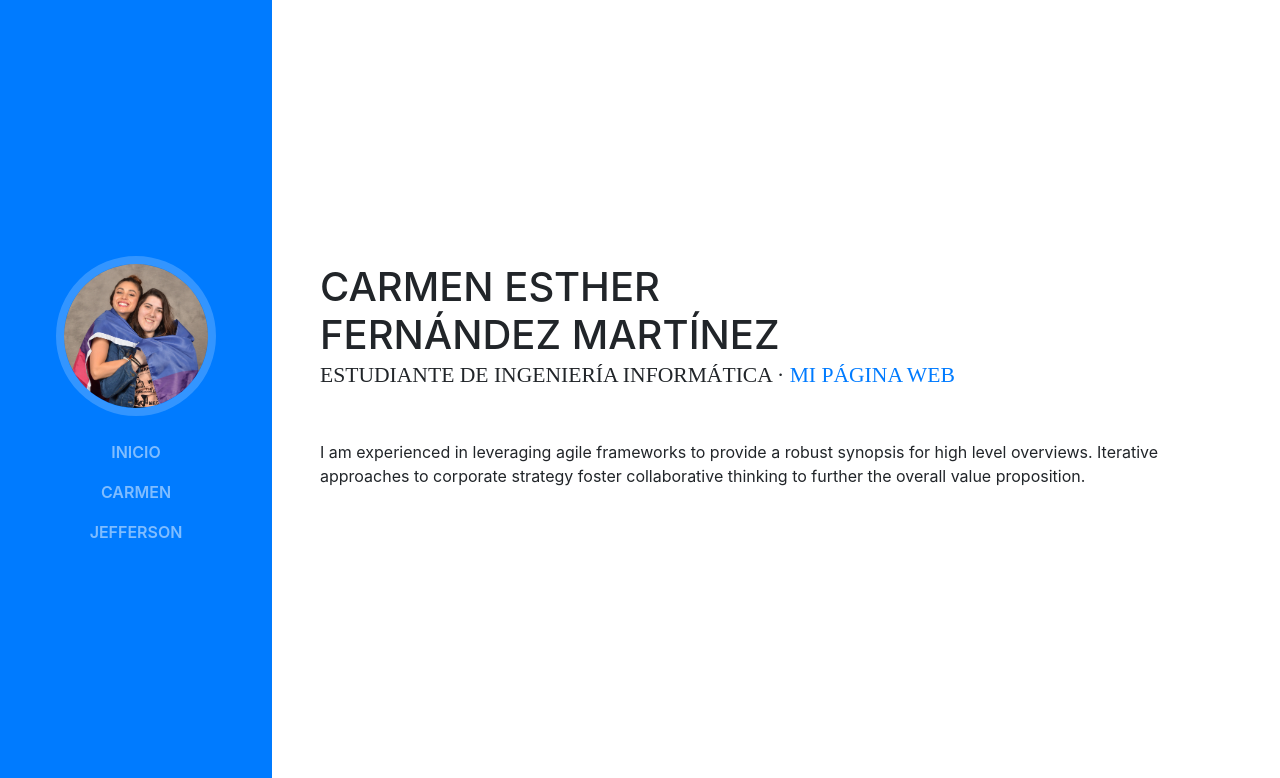
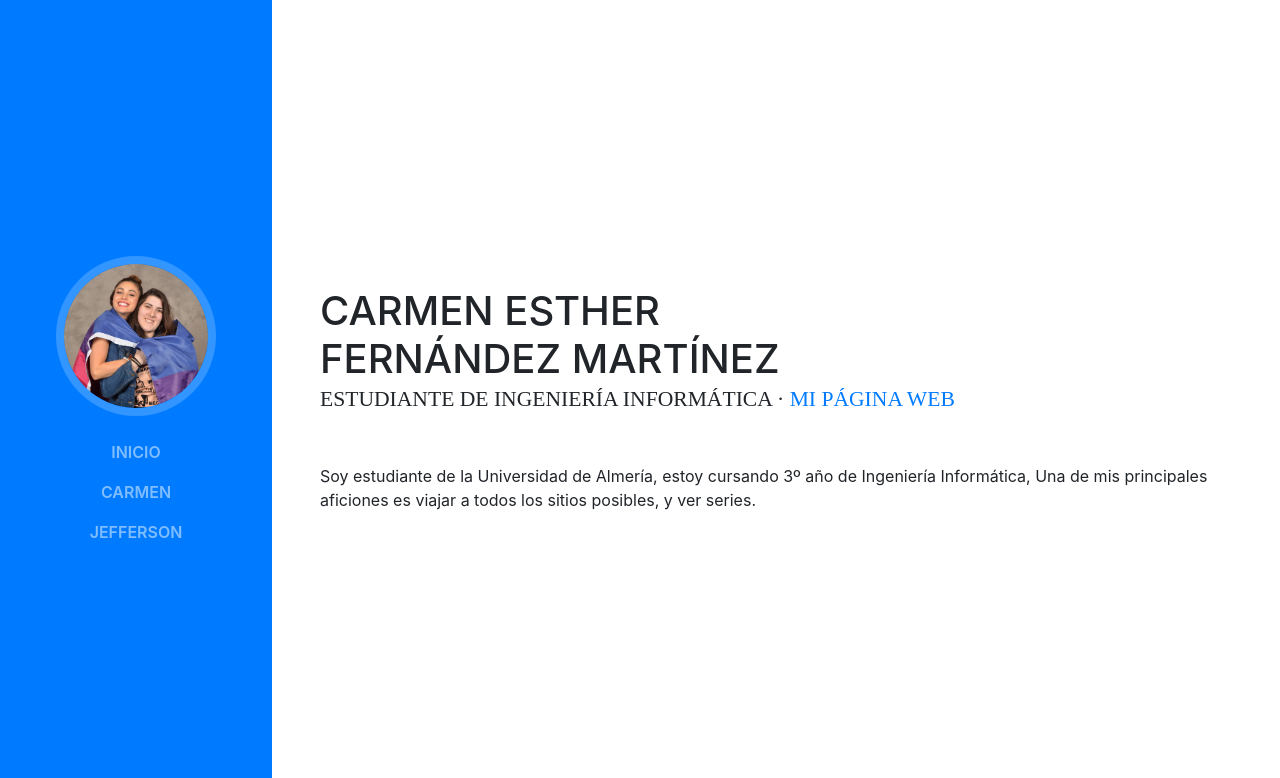
Before and after one commit to carmenesther/JumanjiWebsite, a website with bundled scripts: page carmen.html in a window 1280 px wide. Shown: the top 778 px of the page. Built offline with nearby package versions, Linux system fonts and the light colour scheme; a web font is replaced by a local one.

Commit message:
pagina actualizada

```diff
--- a/carmen.html
+++ b/carmen.html
@@ -61,7 +61,9 @@
           <div class="subheading mb-5">Estudiante de Ingeniería Informática ·
             <a href="https://carmenesther.github.io/">Mi página Web</a>
           </div>
-          <p class="mb-5">I am experienced in leveraging agile frameworks to provide a robust synopsis for high level overviews. Iterative approaches to corporate strategy foster collaborative thinking to further the overall value proposition.</p>
+          <p class="mb-5"></p>
+			Soy estudiante de la Universidad de Almería, estoy cursando 3º año de Ingeniería Informática,
+			Una de mis principales aficiones es viajar a todos los sitios posibles, y ver series.
         </div>
       </section>
     </div>
```
